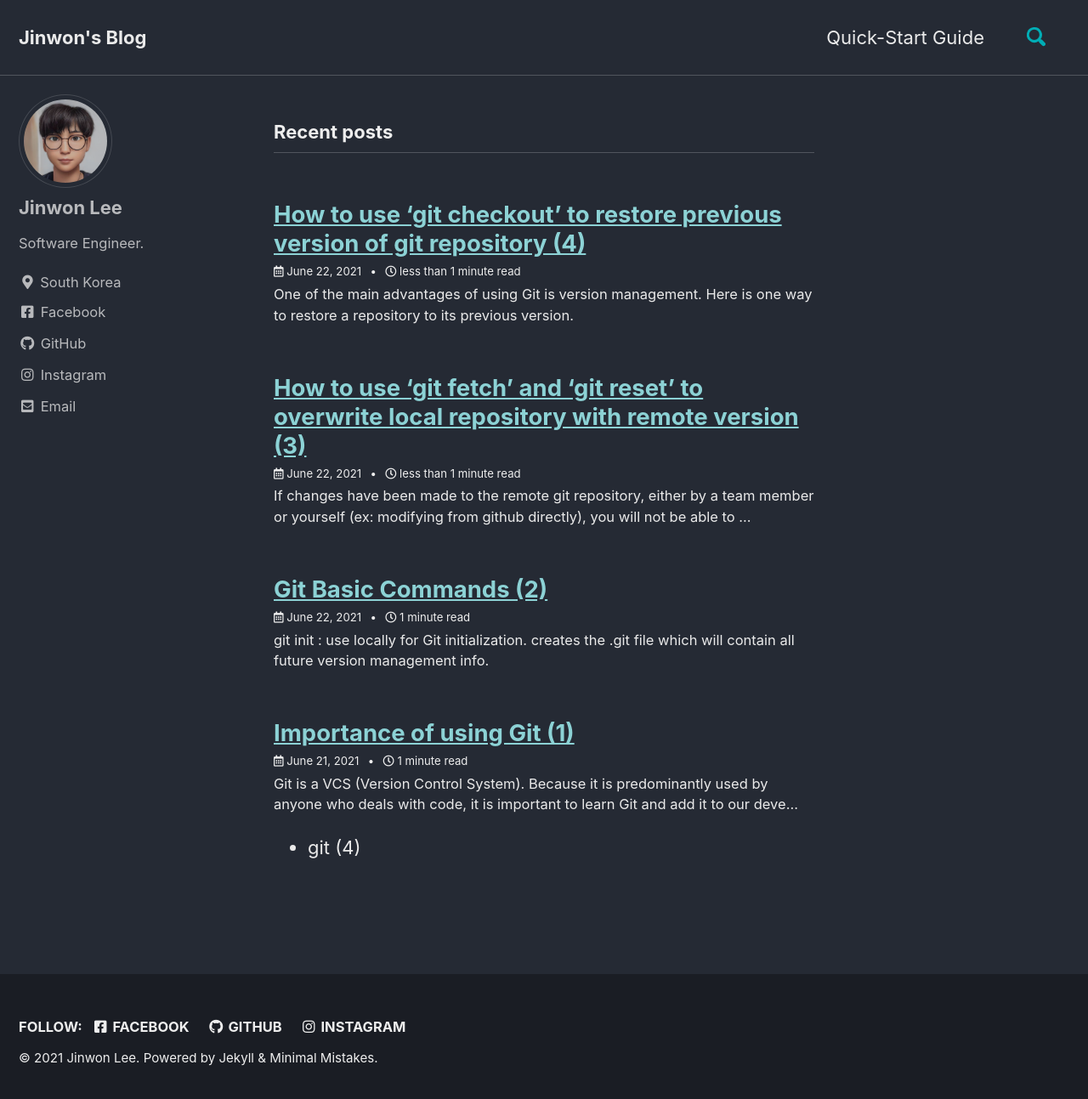
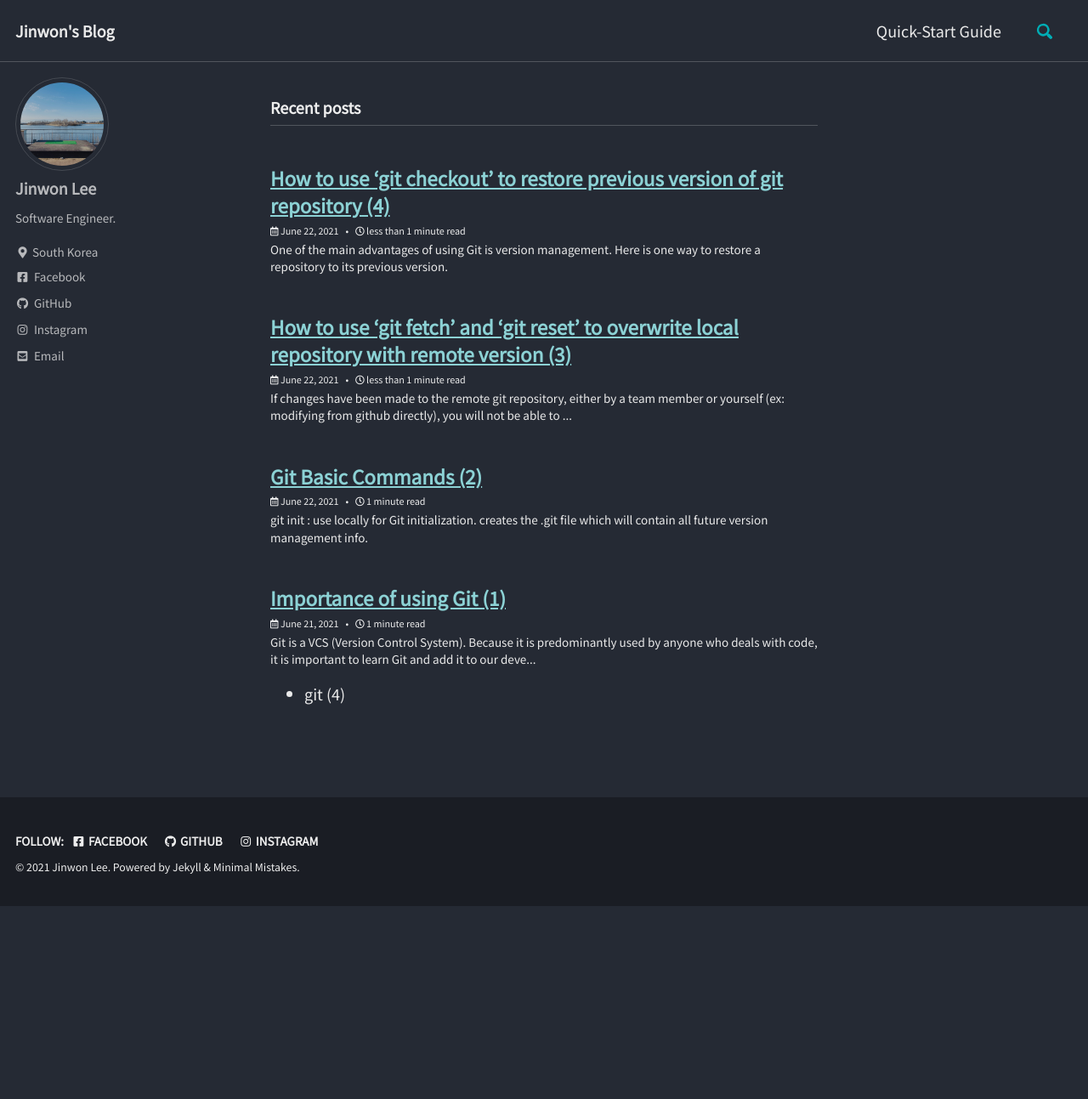
Before and after one commit to lookalee/lookalee.github.io, a Jekyll site: the page built from index.html, in a window 1280 px wide and 1301 px high. Shown: the top 1293 px of the window at 85% size. Built offline with Jekyll 4.4.1, drawn with Linux system fonts in a browser that asks for light colours; cached includes are drawn as plain includes; the list of posts is cut into pages by our own code.

Commit message:
decrease text size

```diff
--- a/_config.yml
+++ b/_config.yml
@@ -95,7 +95,7 @@ analytics:
 # Site Author
 author:
   name             : "Jinwon Lee"
-  avatar           : "/assets/images/avatar.jpeg" # path of avatar image, e.g. "/assets/images/bio-photo.jpg"
+  avatar           : "/assets/images/lake.jpeg" # path of avatar image, e.g. "/assets/images/bio-photo.jpg"
   bio              : "Software Engineer."
   location         : "South Korea"
   email            : "dwdljw@gmail.com"
--- a/assets/css/main.scss
+++ b/assets/css/main.scss
@@ -2,7 +2,40 @@
 # Only the main Sass file needs front matter (the dashes are enough)
 ---
 
+// https://mmistakes.github.io/minimal-mistakes/docs/stylesheets/#customizing
+$sans-serif: 'Noto Sans KR';
+$monospace: 'Ubuntu Mono';
+$type-size-4-5: 1.12em !default; // Ubuntu Mono is a bit small
+
 @charset "utf-8";
+@import "minimal-mistakes/skins/{{ site.minimal_mistakes_skin | default: 'default' }}"; // skin
+@import "minimal-mistakes";
 
-@import "minimal-mistakes/skins/{{ site.minimal_mistakes_skin | default: 'default' }}"; // skin
-@import "minimal-mistakes"; // main partials
+@import url(https://fonts.googleapis.com/css?family=Noto+Sans+KR|Ubuntu+Mono);
+
+// https://github.com/mmistakes/minimal-mistakes/issues/1219
+html {
+  font-size: 12px; // change to whatever
+
+  @include breakpoint($medium) {
+    font-size: 14px; // change to whatever
+  }
+
+  @include breakpoint($large) {
+    font-size: 16px; // change to whatever
+  }
+
+  @include breakpoint($x-large) {
+    font-size: 18px; // change to whatever
+  }
+}
+
+.highlight {
+  font-family: $monospace;
+  font-size: $type-size-4-5;
+}
+
+.language-plaintext {
+  font-family: $monospace;
+  font-size: $type-size-5;
+}
```
Also changed, not shown: _layouts/posts.html (+0 -10 lines), assets/images/lake.jpeg (added), 1 other file.
